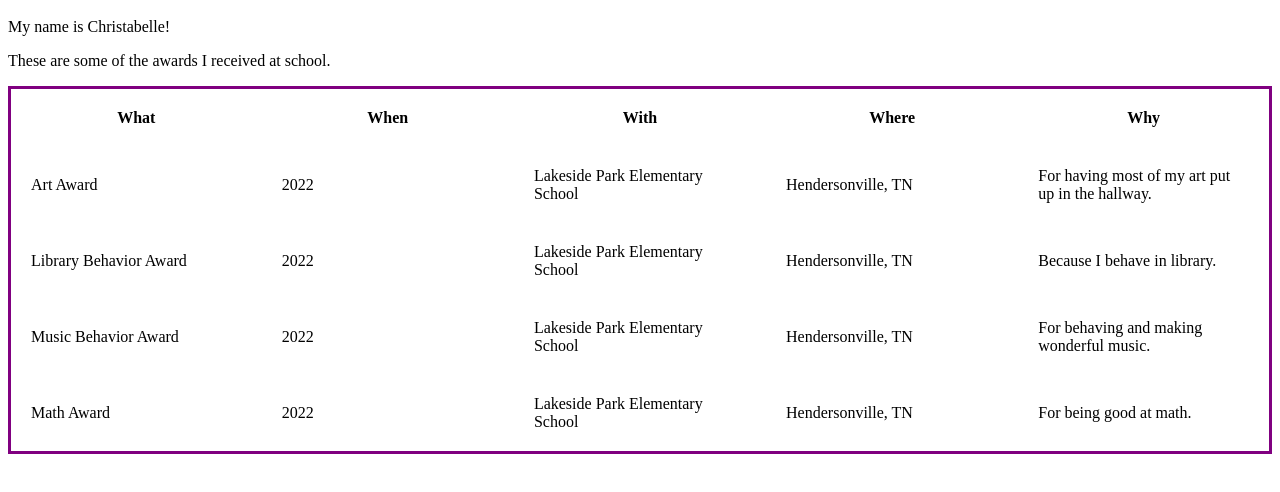
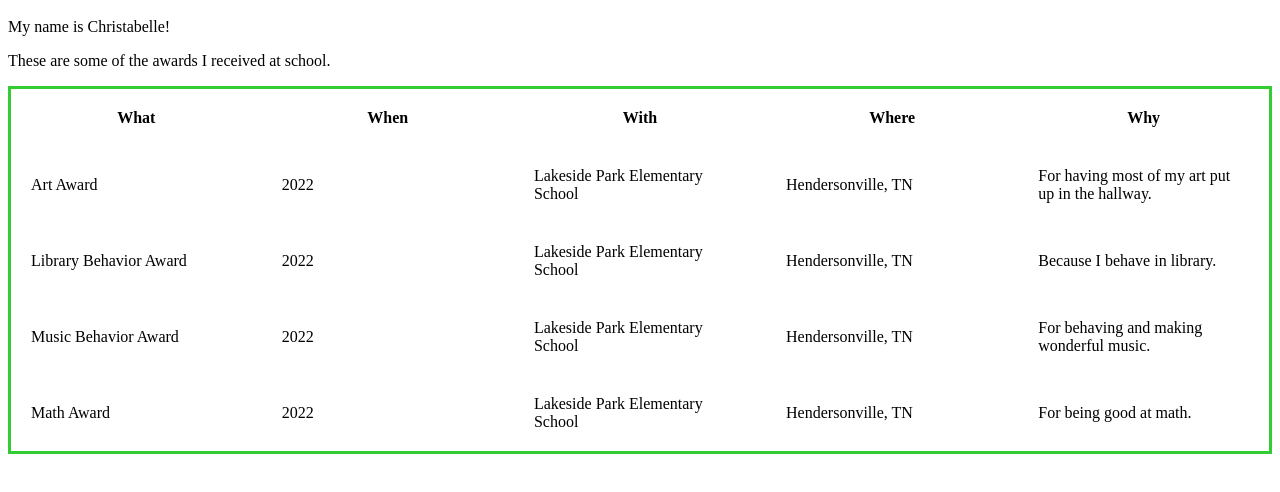
Before and after one commit to cbeauhilton/christabelle, a plain HTML site: page index.html in a window 1280 px wide. Shown: the part 48-540 px from the top of the page. Drawn offline with Linux system fonts and the light colour scheme.

Commit message:
change color of table border

```diff
--- a/style.css
+++ b/style.css
@@ -4,7 +4,7 @@ table {
   table-layout: fixed;
   width: 100%;
   border-collapse: collapse;
-  border: 3px solid purple;
+  border: 3px solid LimeGreen;
 }
 
 thead th:nth-child(1) {
```
